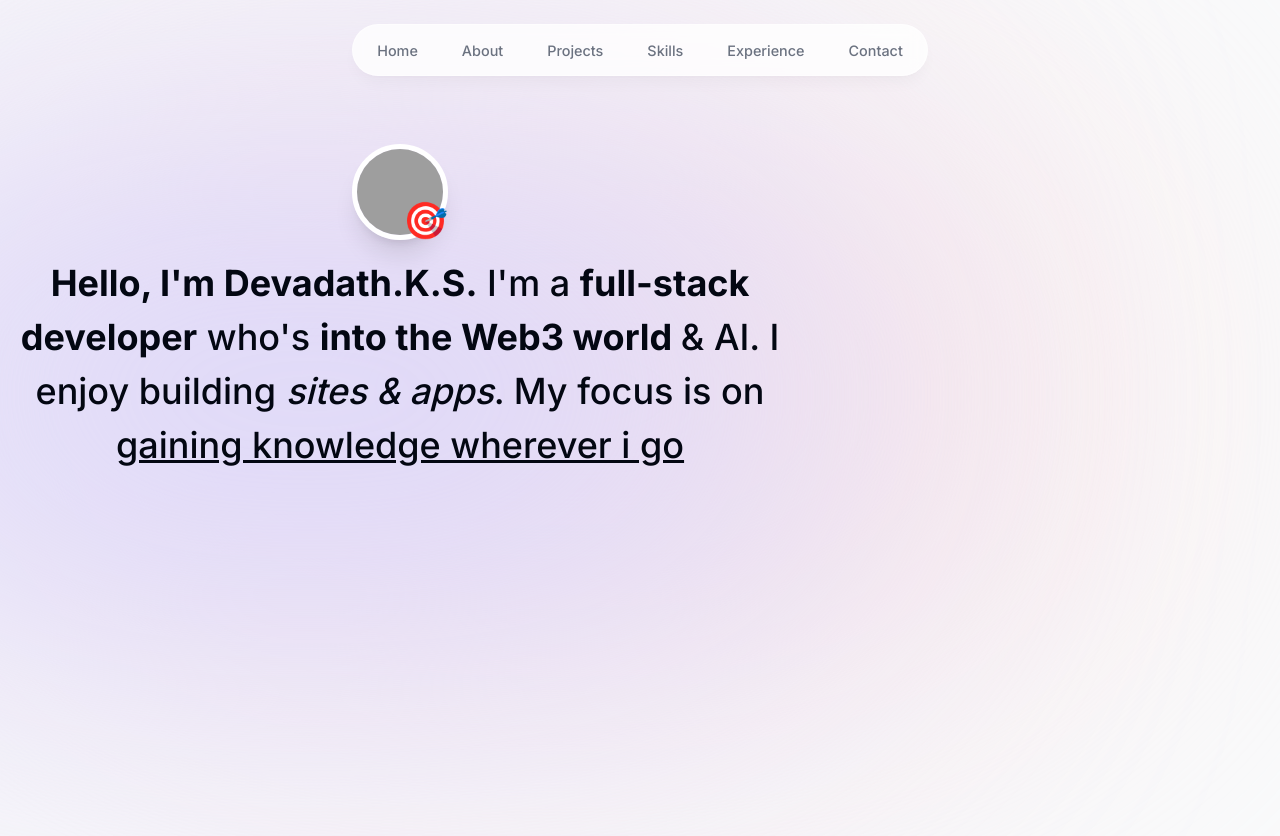
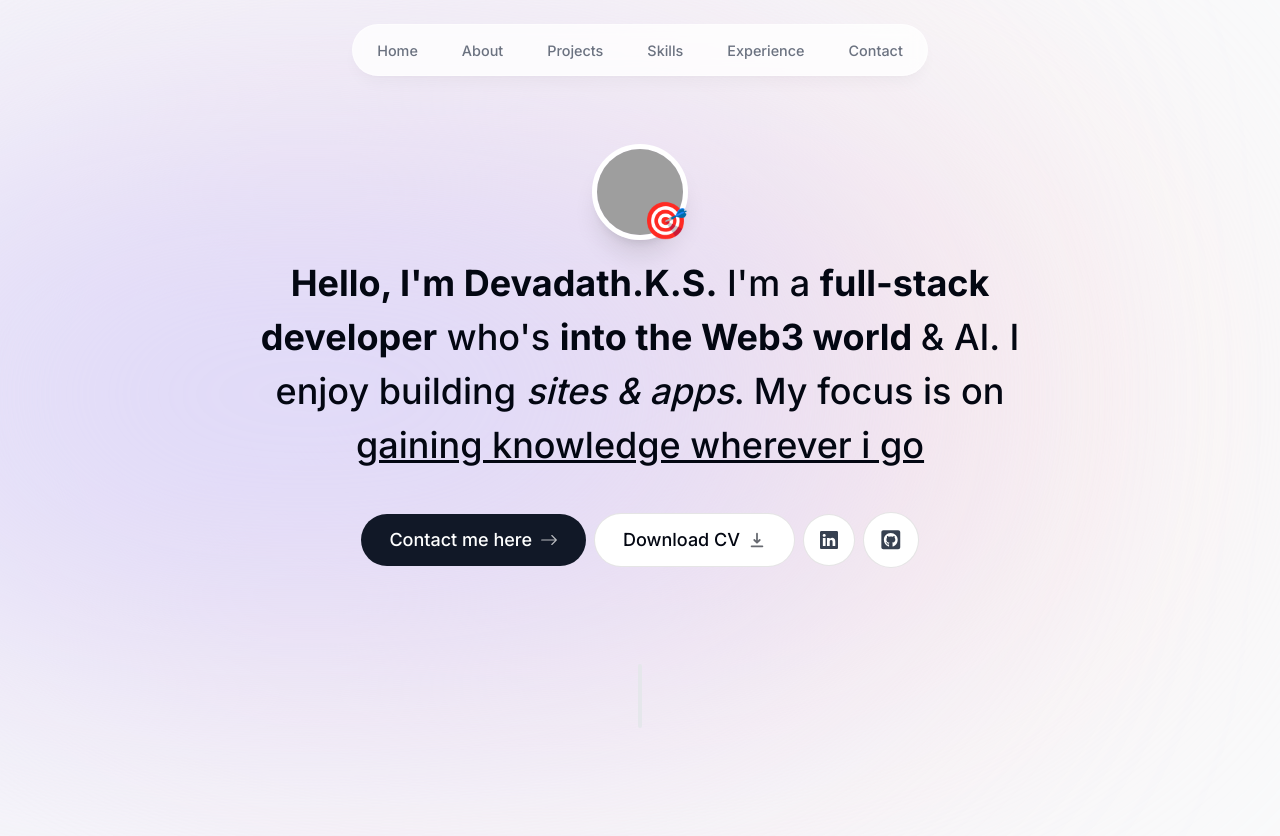
Before and after one commit to Harmless04/portfolio, a Next.js app: page / in a window 1280 px wide. Shown: the top 836 px of the page. Built offline with nearby package versions, Linux system fonts and the light colour scheme; grey boxes are pictures that could not be loaded.

Commit message:
intro section completed with linked buttons and section divider component

```diff
--- a/app/page.tsx
+++ b/app/page.tsx
@@ -1,9 +1,11 @@
 import Intro from "@/components/intro";
+import SectionDivider from "@/components/section-divider";
 
 export default function Home() {
   return (
-    <main className="">
+    <main className="flex flex-col items-center px-4">
       <Intro/>
+      <SectionDivider/>
 
     </main>
   )
--- a/components/intro.tsx
+++ b/components/intro.tsx
@@ -3,6 +3,10 @@
 import Image from 'next/image';
 import React from 'react';
 import {motion} from 'framer-motion';
+import Link from 'next/link';
+import {BsArrowRight, BsGithub, BsLinkedin} from "react-icons/bs";
+import {HiDownload} from "react-icons/hi";
+import { FaGithubSquare } from 'react-icons/fa';
 
 
 export default function  Intro() {
@@ -39,14 +43,40 @@
              </motion.span>
         </div>
     </div>
-    <p className="mb-10 mt-4 px-4 text-2xl font-medium !leading-[1.5] sm:text-4xl">
+    <motion.p className="mb-10 mt-4 px-4 text-2xl font-medium !leading-[1.5] sm:text-4xl"
+    initial={{opacity:0,y:100}}
+    animate={{ opacity:1,y:0}}
+    >
     <span className="font-bold">Hello, I'm Devadath.K.S.</span> I'm a{" "}
         <span className="font-bold">full-stack developer</span> who's{" "}
         <span className="font-bold">into the Web3 world  </span> & AI. I enjoy
         building <span className="italic">sites & apps</span>. My focus is on{" "}
         <span className="underline">gaining knowledge wherever i go</span>
+    </motion.p>
+    <motion.div className="flex flex-col sm:flex-row items-center justify-center gap-2 px-4 text-lg font-medium"
+    initial={{ opacity:0,y:100}}
+    animate={{ opacity:1,y:0}}
+    transition={{delay:0.1,}}
+    >
+             <Link href="#contact" className='bg-gray-900 group  text-white px-7 py-3 flex items-center
+            gap-2 rounded-full outline-none focus:scale-110 hover:scale-110 hover:bg-gray-950 active:scale-105 transition  ' >Contact me here <BsArrowRight
+            className='opacity-70 group-hover:translate-x-1 transition'
+            />
+             </Link>
+             <a className='bg-white group px-7 py-3 flex items-center gap-2 rounded-full outline-none focus:scale-110 hover:scale-110  active:scale-105 transition  border border-black/10' href='/CV.pdf' download={true}>Download CV <HiDownload className="opacity-60
+              group-hover:translate-y-1 transition cursor-pointer " /> </a>
 
-    </p>
+
+             <a className='bg-white p-4 text-gray-700 flex items-center gap-2 rounded-full focus:scale-[1.15] hover:scale-[1.15] hover:text-gray-950 active:scale-105 transition  border border-black/10' href='https://www.linkedin.com/in/devadathks' target='_blank'>
+                <BsLinkedin/>
+             </a>
+
+             <a className='bg-white p-4 text-gray-700 flex items-center gap-2 rounded-full text-[1.35rem] focus:scale-[1.15] hover:scale-[1.15] hover:text-gray-950 active:scale-105 transition  border border-black/10' href='https://github.com/Harmless04' target='_blank'>
+
+                <FaGithubSquare/>
+             </a>
+
+    </motion.div>
  </section>
   )
 }
--- /dev/null
+++ b/components/section-divider.tsx
@@ -0,0 +1,13 @@
+"use client";
+import React from 'react';
+import {motion} from 'framer-motion';
+export default function SectionDivider() {
+  return (
+    <motion.div className='bg-gray-200 my-24 h-16 w-1 rounded-full hidden sm:block'
+    initial={{opacity:0,y:100}}
+    animate={{opacity:1,y:0}}
+    transition={{delay:0.125}}
+    >
+    </motion.div>
+  );
+}
```
